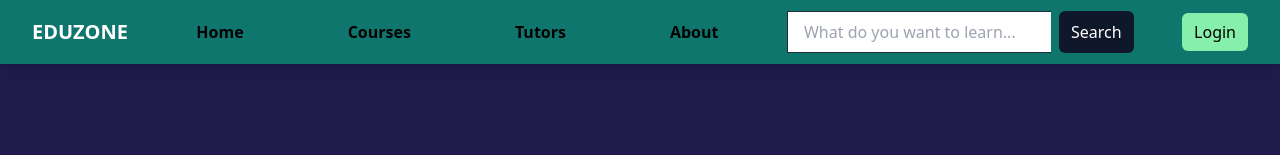
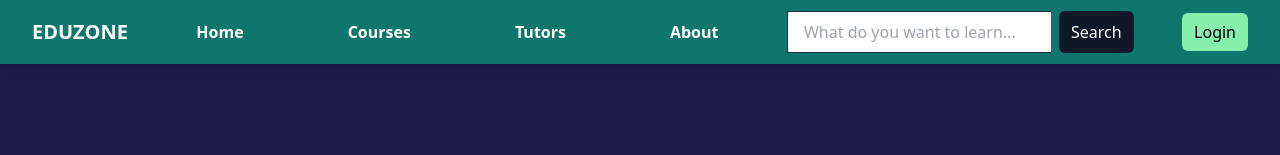
Before and after one commit to suneeshco/Eduzone_ELearning, a React (Vite) app in the folder client/: page / in a window 1280 px wide. Shown: the top 155 px of the page. Built offline with nearby package versions, Linux system fonts and the light colour scheme; no server answers.

Commit message:
ui fixed

```diff
--- a/client/src/Components/Student/Header/Navbar.tsx
+++ b/client/src/Components/Student/Header/Navbar.tsx
@@ -73,10 +73,10 @@ const Navbar: React.FC = () => {
       </div>
       <div className="hidden sm:block">
         <div className="flex space-x-16">
-          <Link to="/" className="text-black hover:bg-teal-900 hover:text-slate-50 px-5 py-2 rounded-md font-bold">Home</Link>
-          <Link to="/courses" className="text-black hover:bg-teal-900 hover:text-slate-50 px-5 py-2 rounded-md font-bold">Courses</Link>
-          <Link to="/instructorsList" className="text-black hover:bg-teal-900 hover:text-slate-50 px-5 py-2 rounded-md font-bold">Tutors</Link>
-          <Link to="/aboutUs" className="text-black hover:bg-teal-900 hover:text-slate-50 px-5 py-2 rounded-md font-bold">About</Link>
+        <Link to="/" className="text-white hover:bg-teal-900 hover:text-slate-50 px-5 py-2 rounded-md font-bold">Home</Link>
+          <Link to="/courses" className="text-white hover:bg-teal-900 hover:text-slate-50 px-5 py-2 rounded-md font-bold">Courses</Link>
+          <Link to="/instructorsList" className="text-white hover:bg-teal-900 hover:text-slate-50 px-5 py-2 rounded-md font-bold">Tutors</Link>
+          <Link to="/aboutUs" className="text-white hover:bg-teal-900 hover:text-slate-50 px-5 py-2 rounded-md font-bold">About</Link>
         </div>
       </div>
 
@@ -109,7 +109,7 @@ const Navbar: React.FC = () => {
         )}
         <div>
           {userInfo?.role === 'student' ? (
-            <button onClick={handleLogout} className="text-black-300 bg-red-600 hover:bg-red-900 px-3 py-2 rounded-md font-medium">Logout</button>
+            <button onClick={handleLogout} className="text-white bg-slate-900 hover:bg-slate-800 px-3 py-2 rounded-md font-medium">Logout</button>
           ) : (
             <Link to="/student/login" className="text-black-300 bg-green-300 hover:bg-green-500 px-3 py-2 rounded-md font-medium">Login</Link>
           )}
```
Also changed, not shown: 7 other files (tests, documents, lock files or other folders).
